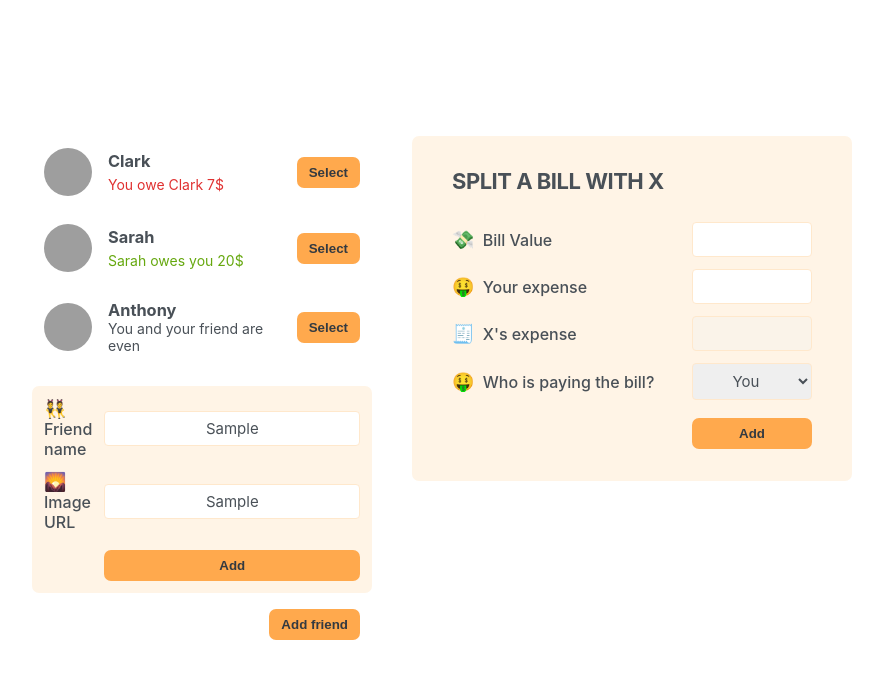
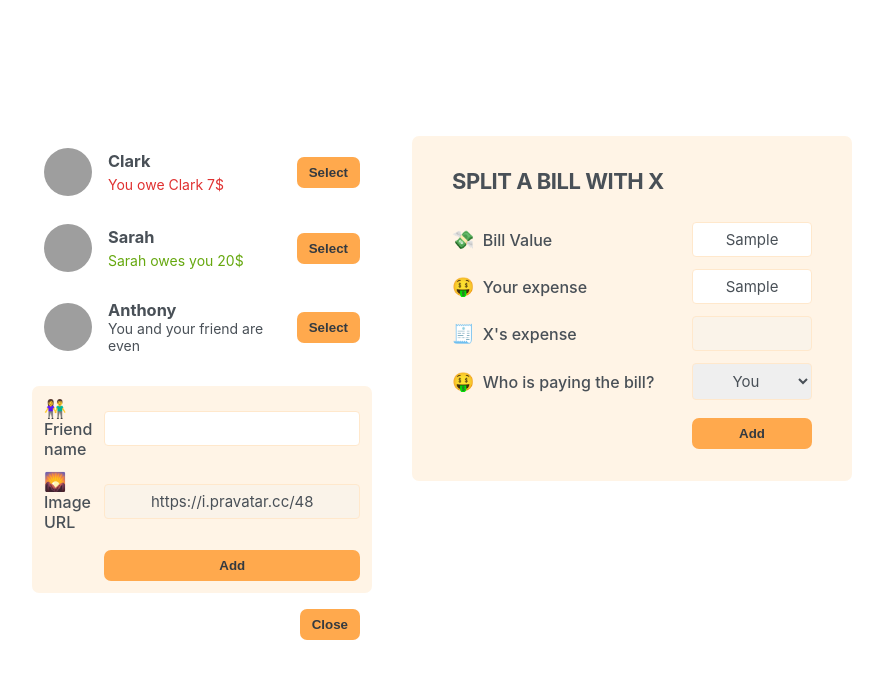
Before and after one commit to AssSam7/jonas-eatnsplit-new, a React (Create React App) app: page / in a window 1280 px wide. Both pictures are taken after typing "Sample", "Sample" into the empty fields and a click on the button "Add friend". Shown: the top 678 px of the page, without its empty margins (198-1081 px from the left). Built offline with nearby package versions, Linux system fonts and the light colour scheme; grey boxes are pictures that could not be loaded.

Commit message:
Completing the add friend functionality

```diff
--- a/src/App.js
+++ b/src/App.js
@@ -1,79 +1,38 @@
+import { useState } from "react";
+
 const initialFriends = [
   {
     id: 118836,
     name: "Clark",
     image: "https://i.pravatar.cc/48?u=118836",
     balance: -7,
-    getBalanceStatusHTML: function () {
-      if (this.balance < 0) {
-        return (
-          <p className="red">
-            You owe {this.name} {Math.abs(this.balance)}$
-          </p>
-        );
-      } else if (this.balance > 0) {
-        return (
-          <p className="green">
-            {this.name} owes you {Math.abs(this.balance)}$
-          </p>
-        );
-      }
-      return <p>You and your friend are even</p>;
-    },
   },
   {
     id: 933372,
     name: "Sarah",
     image: "https://i.pravatar.cc/48?u=933372",
     balance: 20,
-    getBalanceStatusHTML: function () {
-      if (this.balance < 0) {
-        return (
-          <p className="red">
-            You owe {this.name} {Math.abs(this.balance)}$
-          </p>
-        );
-      } else if (this.balance > 0) {
-        return (
-          <p className="green">
-            {this.name} owes you {Math.abs(this.balance)}$
-          </p>
-        );
-      }
-      return <p>You and your friend are even</p>;
-    },
   },
   {
     id: 499476,
     name: "Anthony",
     image: "https://i.pravatar.cc/48?u=499476",
     balance: 0,
-    getBalanceStatusHTML: function () {
-      if (this.balance < 0) {
-        return (
-          <p className="red">
-            You owe {this.name} {Math.abs(this.balance)}$
-          </p>
-        );
-      } else if (this.balance > 0) {
-        return (
-          <p className="green">
-            {this.name} owes you {Math.abs(this.balance)}$
-          </p>
-        );
-      }
-      return <p>You and your friend are even</p>;
-    },
   },
 ];
 
 export default function App() {
+  const [isAddingFriend, setIsAddingFriend] = useState(false);
+  const [friendsList, setFriendsList] = useState(initialFriends);
+
   return (
     <div className="app">
       <div className="sidebar">
-        <FriendsList />
-        <AddFriendForm />
-        <Button>Add friend</Button>
+        <FriendsList friends={friendsList} />
+        {isAddingFriend && <AddFriendForm addFriends={setFriendsList} />}
+        <Button onClick={() => setIsAddingFriend((prevState) => !prevState)}>
+          {isAddingFriend ? "Close" : "Add friend"}
+        </Button>
       </div>
 
       <SplitBillForm />
@@ -81,9 +40,7 @@ export default function App() {
   );
 }
 
-function FriendsList() {
-  const friends = initialFriends;
-
+function FriendsList({ friends }) {
   return (
     <ul>
       {friends.map((friend) => (
@@ -94,30 +51,75 @@ function FriendsList() {
 }
 
 function Friend({ friend }) {
+  const getBalanceDetails = () => {
+    if (friend.balance < 0) {
+      return (
+        <p className="red">
+          You owe {friend.name} {Math.abs(friend.balance)}$
+        </p>
+      );
+    } else if (friend.balance > 0) {
+      return (
+        <p className="green">
+          {friend.name} owes you {Math.abs(friend.balance)}$
+        </p>
+      );
+    }
+    return <p>You and your friend are even</p>;
+  };
+
   return (
     <li>
       <img src={friend.image} alt={friend.name} />
       <h3>{friend.name}</h3>
 
-      {friend.getBalanceStatusHTML()}
+      {getBalanceDetails()}
 
       <Button>Select</Button>
     </li>
   );
 }
 
-function Button({ children }) {
-  return <button className="button">{children}</button>;
+function Button({ children, ...rest }) {
+  return (
+    <button className="button" {...rest}>
+      {children}
+    </button>
+  );
 }
 
-function AddFriendForm() {
+function AddFriendForm({ addFriends }) {
+  const [friendName, setFriendName] = useState("");
+
+  const handleAddFriend = (e) => {
+    console.log(e);
+    e.preventDefault();
+
+    addFriends((prevFriends) => [
+      ...prevFriends,
+      {
+        id: (prevFriends.length + 1) * 223345,
+        name: friendName,
+        image: `https://i.pravatar.cc/48?u=${
+          (prevFriends.length + 1) * 223345
+        }`,
+        balance: 0,
+      },
+    ]);
+  };
+
   return (
-    <form className="form-add-friend">
-      <label>👯 Friend name </label>
-      <input type="text" />
+    <form className="form-add-friend" onSubmit={handleAddFriend}>
+      <label>👫 Friend name</label>
+      <input
+        type="text"
+        value={friendName}
+        onChange={(e) => setFriendName(e.target.value)}
+        required
+      />
 
       <label>🌄 Image URL</label>
-      <input type="text" />
+      <input type="text" value="https://i.pravatar.cc/48" disabled />
 
       <Button>Add</Button>
     </form>
```
